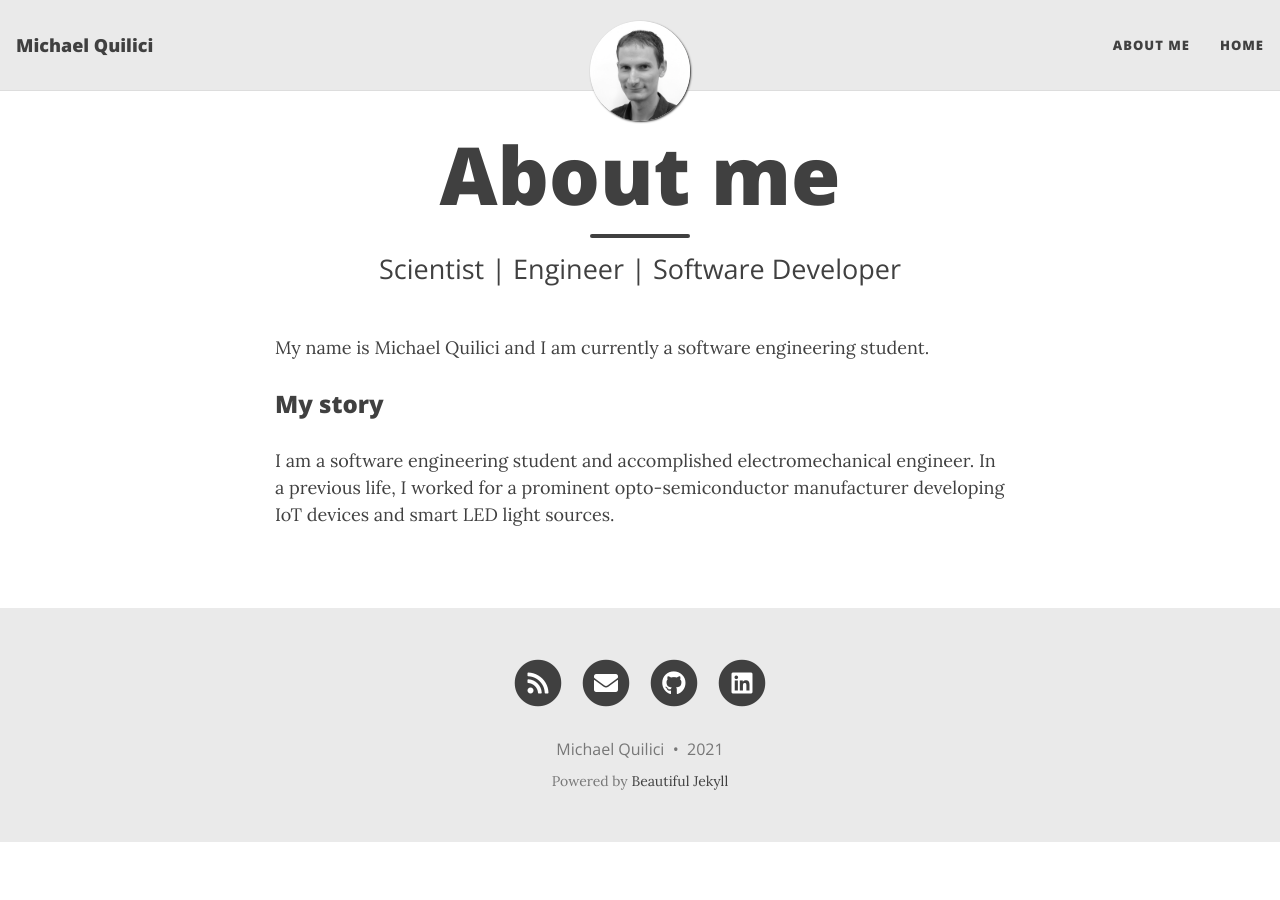
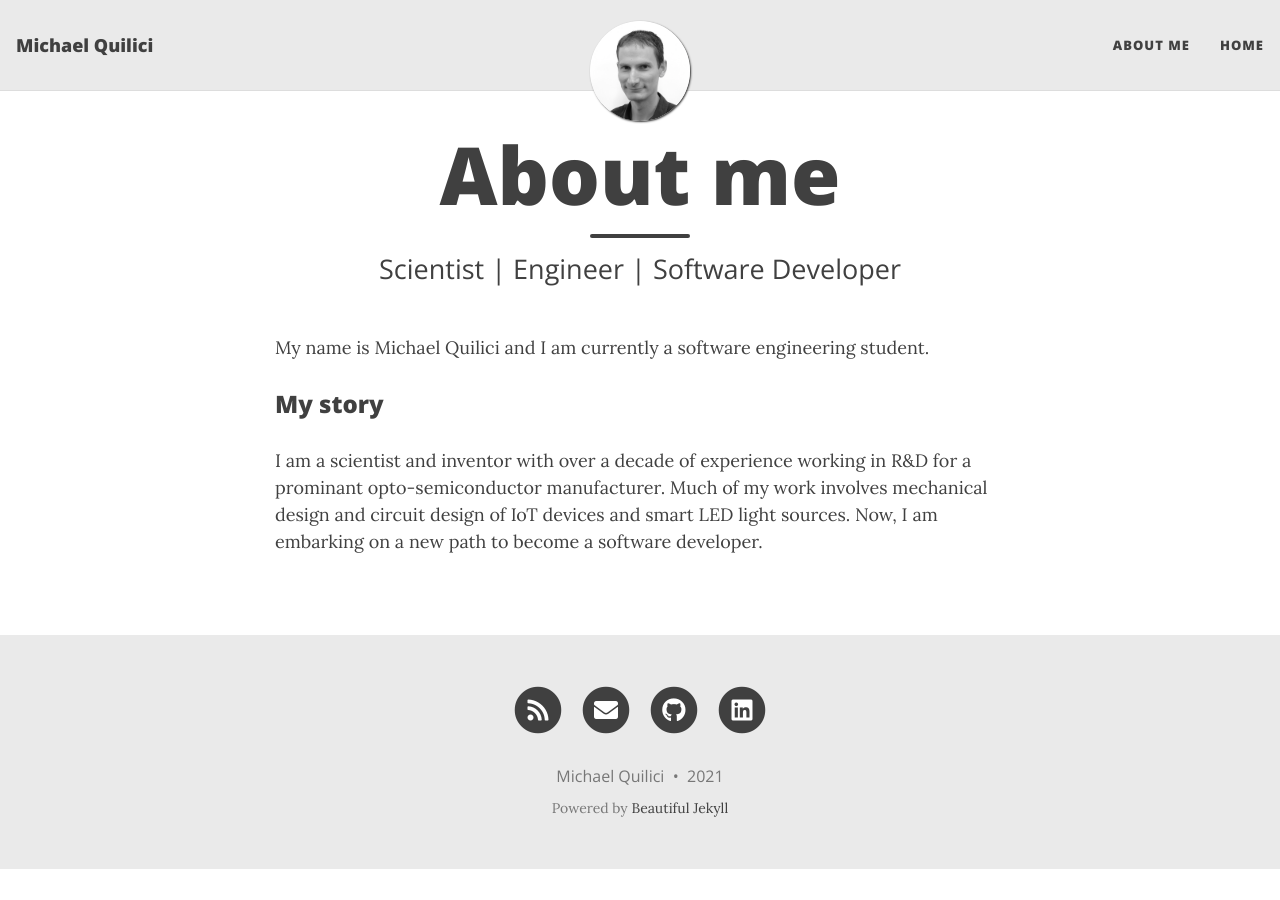
Before and after one commit to mquilici/mquilici.github.io, a Jekyll site: the page built from aboutme.md, in a window 1280 px wide. Built offline with Jekyll 4.4.1, drawn with Linux system fonts in a browser that asks for light colours; nearby versions of some CDN libraries.

Commit message:
Update aboutme.md

```diff
--- a/aboutme.md
+++ b/aboutme.md
@@ -8,4 +8,4 @@ My name is Michael Quilici and I am currently a software engineering student.
 
 ### My story
 
-I am a software engineering student and accomplished electromechanical engineer. In a previous life, I worked for a prominent opto-semiconductor manufacturer developing IoT devices and smart LED light sources.
+I am a scientist and inventor with over a decade of experience working in R&D for a prominant opto-semiconductor manufacturer. Much of my work involves mechanical design and circuit design of IoT devices and smart LED light sources. Now, I am embarking on a new path to become a software developer.
```
